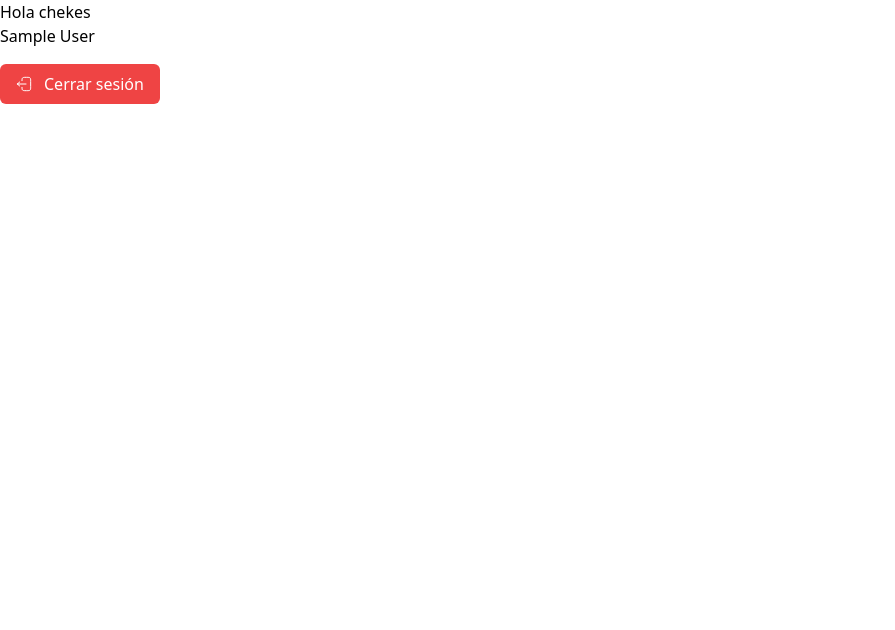
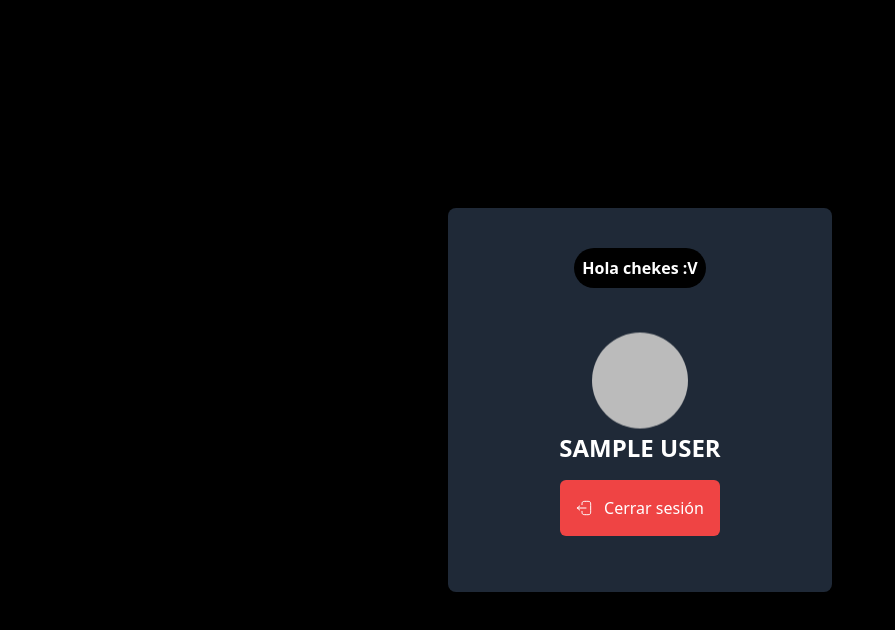
Before and after one commit to Ariano2700/project-fb-sd, a React (Vite) app: page /home in a window 1280 px wide. Shown: the top 630 px of the page, without its empty margins (0-895 px from the left). Built offline with nearby package versions, Linux system fonts and the light colour scheme; no server answers; sample sign-in values are in the browser's storage.

Commit message:
bg color in login and register update, and home page is update too

```diff
--- a/src/presentation/pages/forms/Login.tsx
+++ b/src/presentation/pages/forms/Login.tsx
@@ -65,6 +65,7 @@ export const Login = () => {
   };
   return (
     <>
+      <section className="bg-gray-600 min-h-screen">
         <div className="flex items-center justify-center h-screen">
           <OutSideWrapper>
             {showErrorDialog && ErrorAlert({ error })}
@@ -90,7 +91,10 @@ export const Login = () => {
                 onChange={handleChange}
               />
               <div className="text-white text-sm text-right">
-              <Link to={"/register"} className="flex cursor-pointer underline">
+                <Link
+                  to={"/register"}
+                  className="flex cursor-pointer underline"
+                >
                   ¿Aun no estas registrado? Registrate
                 </Link>
               </div>
@@ -106,6 +110,7 @@ export const Login = () => {
             <GoogleBtn onClick={handleGoogleSingIn} />
           </OutSideWrapper>
         </div>
+      </section>
     </>
   );
 };
--- a/src/presentation/pages/forms/Register.tsx
+++ b/src/presentation/pages/forms/Register.tsx
@@ -50,6 +50,7 @@ export const Register = () => {
   };
   return (
     <>
+      <section className="bg-gray-600 min-h-screen">
         <div className="flex items-center justify-center h-screen">
           <OutSideWrapper>
             {showErrorDialog && ErrorAlert({ error })}
@@ -91,6 +92,7 @@ export const Register = () => {
             </form>
           </OutSideWrapper>
         </div>
+      </section>
     </>
   );
 };
--- a/src/presentation/pages/home/Home.tsx
+++ b/src/presentation/pages/home/Home.tsx
@@ -7,14 +7,22 @@ export const Home = () => {
   const handleLogOut = async () => {
     await logOut();
   };
+
+
   if (loading) return <Loader />;
 
   return (
-    <>
-      <h1>Hola chekes</h1>
-      <h1>{user?.displayName || user?.email}</h1>
+    <main className="bg-black p-8 min-h-screen flex items-center justify-center">
+      <div className=" bg-gray-800 rounded-lg shadow-lg overflow-hidden p-10 h-96 w-96 flex flex-col items-center ">
+        <h1 className="p-2 font-bold mb-12 text-white bg-black rounded-3xl">Hola chekes :V </h1>
+        {user?.photoURL ? (
+          <img src={user.photoURL} alt="User Photo" className=" rounded-full w-24 h-24 animate-bounce" />
+        ) : (
+          <p>No hay foto de usuario disponible</p>
+        )}
+        <h1 className="uppercase text-white font-bold text-2xl">{user?.displayName || user?.email}</h1>
         <button
-        className="text-white px-4 py-2 bg-red-500 mt-4 rounded-md hover:bg-red-800 transition-all duration-300 flex justify-center items-center gap-3"
+          className="text-white p-4 bg-red-500 mt-4 rounded-md hover:bg-red-800 transition-all duration-300 flex justify-center items-center gap-3"
           onClick={handleLogOut}
         >
           <span>
@@ -22,6 +30,7 @@ export const Home = () => {
           </span>
           <span>Cerrar sesión</span>
         </button>
-    </>
+      </div>
+    </main>
   );
 };
```
Lines whose indentation alone changed are shown as unchanged.
